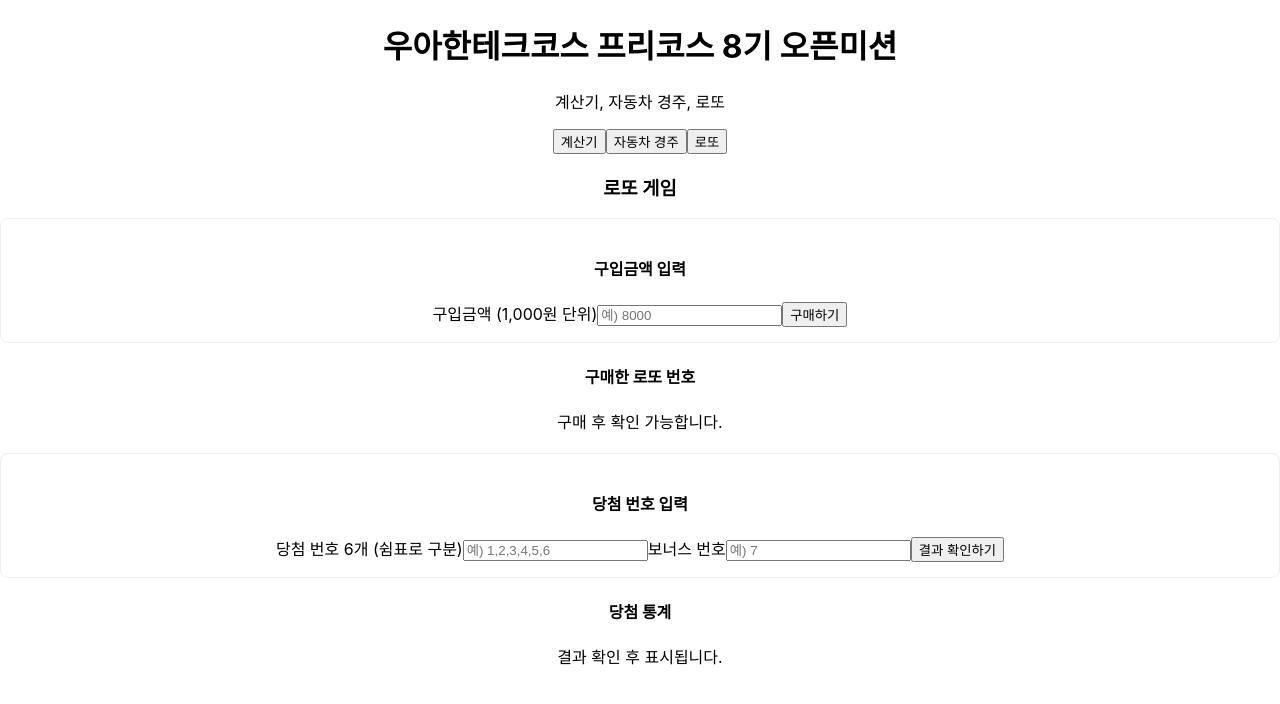
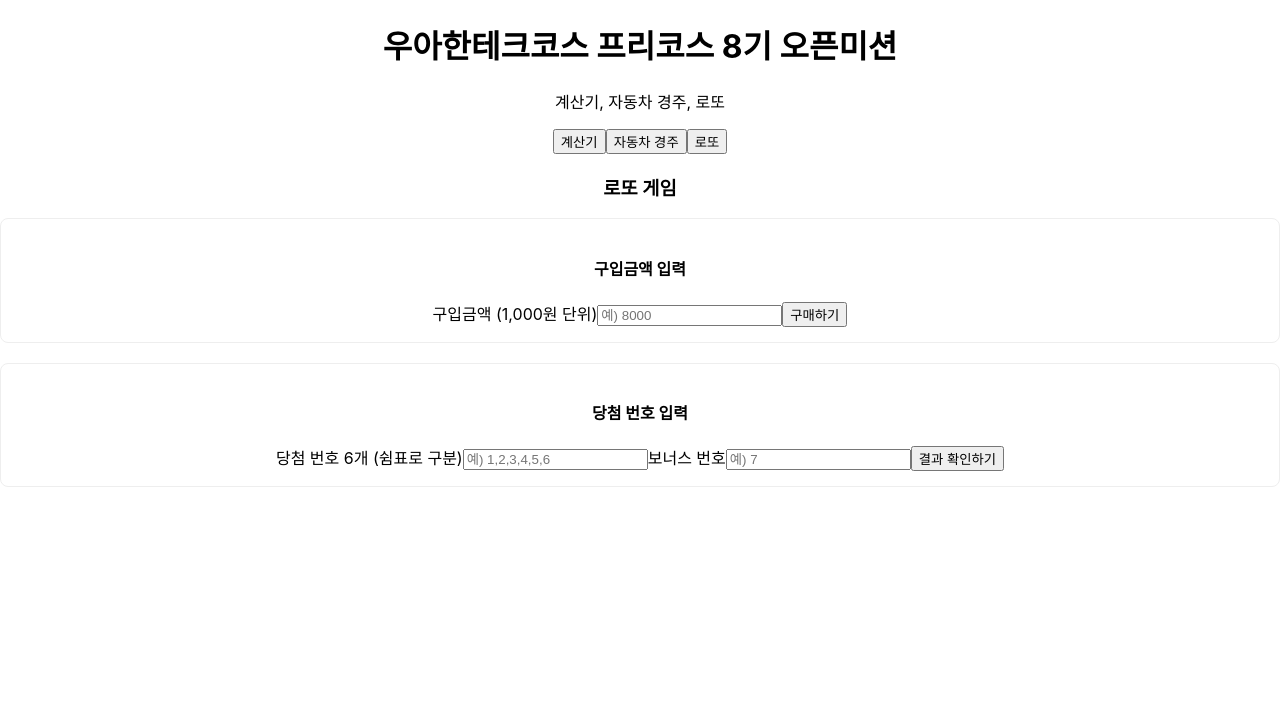
Before and after one commit to stdiodh/javascript-open-mission-8, a React (Create React App) app: page / in a window 1280 px wide. Both pictures are taken after a click on the button "로또". Shown: the top 704 px of the page. Built offline with nearby package versions, Linux system fonts and the light colour scheme.

Commit message:
feat(lotto): 로또 UI 상태(state) 및 입력 폼 연결

```diff
--- a/src/components/lotto/Lotto.jsx
+++ b/src/components/lotto/Lotto.jsx
@@ -1,26 +1,40 @@
-import React from 'react';
+import React, { useState } from 'react';
 import Button from '../common/Button';
 import ErrorDisplay from '../common/ErrorDisplay';
 
 function Lotto() {
+  const [purchaseAmount, setPurchaseAmount] = useState('');
+  const [purchasedLottos, setPurchasedLottos] = useState([]);
+  const [purchaseCount, setPurchaseCount] = useState(0);
+
+  const [winningNumbers, setWinningNumbers] = useState('');
+  const [bonusNumber, setBonusNumber] = useState('');
+
+  const [lottoResult, setLottoResult] = useState(null);
+
+  const [error, setError] = useState(null);
+
   return (
     <div>
       <h3>로또 게임</h3>
-
       <div style={{ marginBottom: '20px', padding: '15px', border: '1px solid #eee', borderRadius: '8px' }}>
         <h4>구입금액 입력</h4>
         <label>구입금액 (1,000원 단위)</label>
         <input
           type="number"
           placeholder="예) 8000"
+          value={purchaseAmount}
+          onChange={(e) => setPurchaseAmount(e.target.value)}
         />
         <Button>구매하기</Button>
       </div>
 
-      <div style={{ marginBottom: '20px' }}>
-        <h4>구매한 로또 번호</h4>
-        <p>구매 후 확인 가능합니다.</p>
-      </div>
+      {purchasedLottos.length > 0 && (
+        <div style={{ marginBottom: '20px' }}>
+          <h4>총 {purchaseCount}개를 구매했습니다.</h4>
+          <p>구매 완료! 아래에서 당첨 번호를 입력하세요.</p>
+        </div>
+      )}
 
       <div style={{ marginBottom: '20px', padding: '15px', border: '1px solid #eee', borderRadius: '8px' }}>
         <h4>당첨 번호 입력</h4>
@@ -29,23 +43,29 @@ function Lotto() {
         <input
           type="text"
           placeholder="예) 1,2,3,4,5,6"
+          value={winningNumbers}
+          onChange={(e) => setWinningNumbers(e.target.value)}
         />
 
         <label>보너스 번호</label>
         <input
           type="number"
           placeholder="예) 7"
+          value={bonusNumber}
+          onChange={(e) => setBonusNumber(e.target.value)}
         />
 
         <Button>결과 확인하기</Button>
       </div>
 
-      <div>
-        <h4>당첨 통계</h4>
-        <p>결과 확인 후 표시됩니다.</p>
-      </div>
+      {lottoResult && (
+        <div>
+          <h4>당첨 통계</h4>
+          <p>API 연동 후 결과가 표시됩니다.</p>
+        </div>
+      )}
 
-      <ErrorDisplay error={null} />
+      <ErrorDisplay error={error} />
     </div>
   );
 }
```
